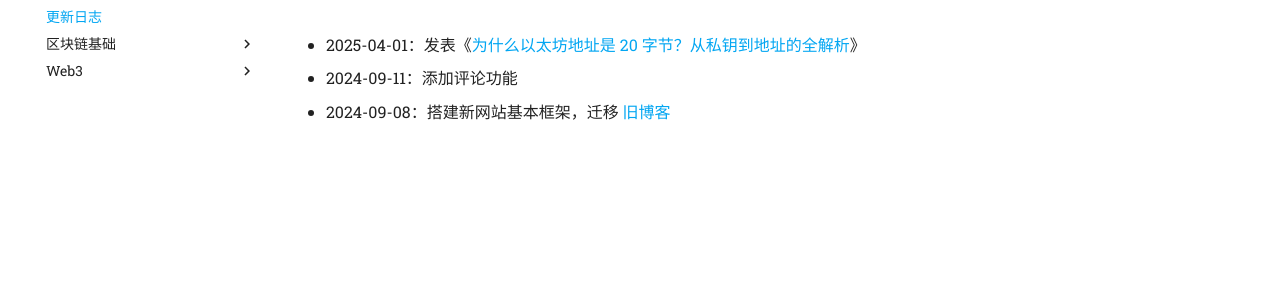
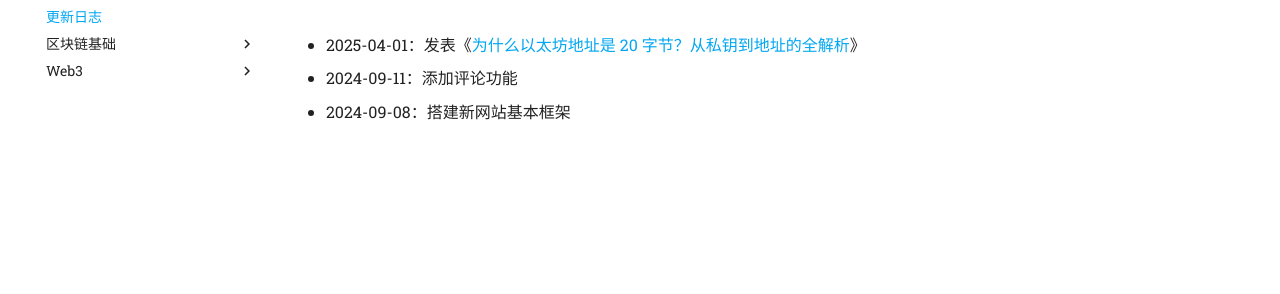
Before and after one commit to lifefindsitsway/web3-tutorials, an MkDocs documentation site: the page built from docs/changelog.md, in a window 1280 px wide. Shown: the part 148-442 px from the top of the page. Built offline with MkDocs 1.6.1 and Material for MkDocs 9.7.7, drawn with Linux system fonts in a browser that asks for light colours; comment, search, counter and statistics services are not loaded.

Commit message:
modified changelog file

```diff
--- a/docs/changelog.md
+++ b/docs/changelog.md
@@ -1,3 +1,3 @@
 - 2025-04-01：发表《[为什么以太坊地址是 20 字节？从私钥到地址的全解析](./blockchain/ethereum_address_size_251120.md)》
 - 2024-09-11：添加评论功能
-- 2024-09-08：搭建新网站基本框架，迁移 [旧博客](https://flyingfox092.github.io/)
+- 2024-09-08：搭建新网站基本框架
```
